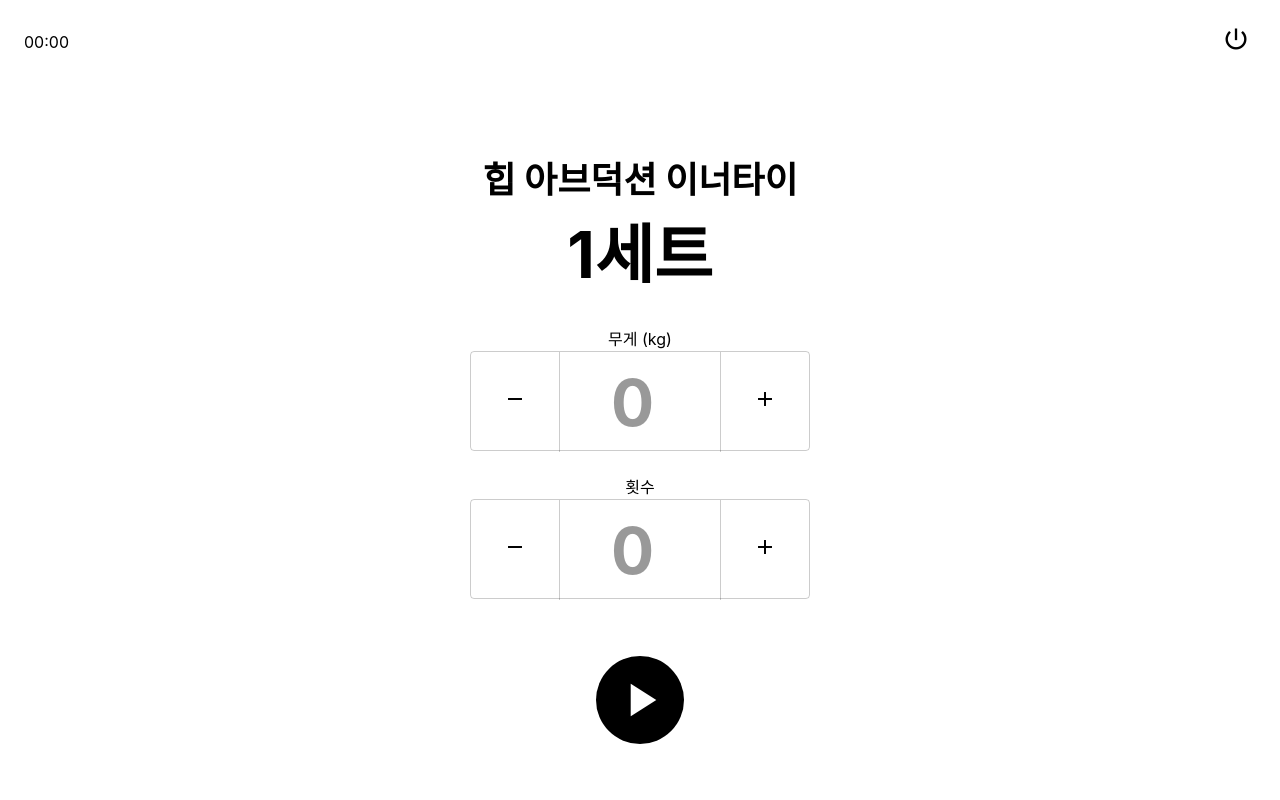
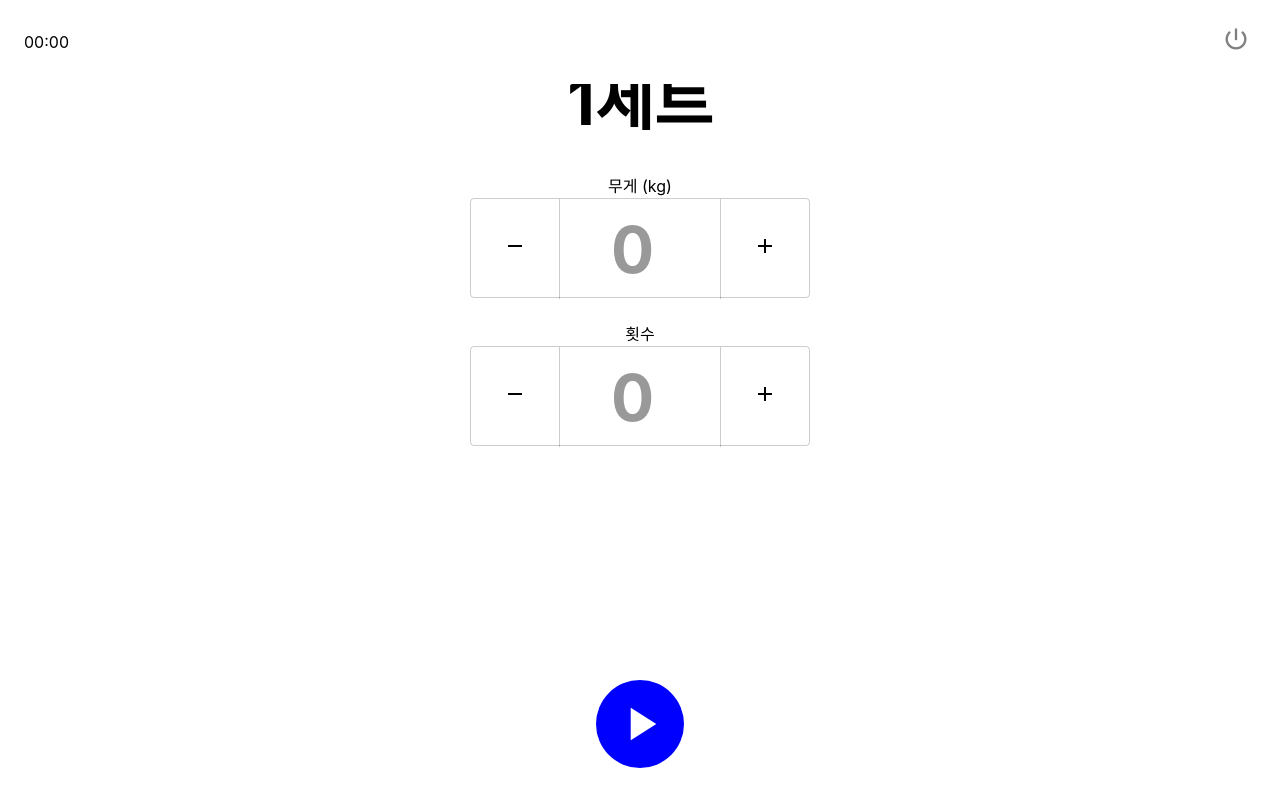
Before and after one commit to realsnoopso/HealthRoutine_Front, a Next.js app: page /doing in a window 1280 px wide. Built offline with nearby package versions, Linux system fonts and the light colour scheme; a web font is replaced by a local one.

Commit message:
Fix height bug

```diff
--- a/src/components/organisms/Navbar.tsx
+++ b/src/components/organisms/Navbar.tsx
@@ -31,5 +31,6 @@ const StyledRoot = styled.div`
   }
   .material-icons {
     font-size: 28px;
+    color: ${theme.colors.secondary};
   }
 `;
--- a/src/components/templates/Cycle.tsx
+++ b/src/components/templates/Cycle.tsx
@@ -37,11 +37,11 @@ const styleRoot = css`
   flex-direction: column;
   justify-content: center;
   align-items: center;
-  height: 100vh;
+  height: 100%;
   padding-bottom: 48px;
 `;
 
 const buttonStyle = css`
-  position: absolute;
-  bottom: 56px;
+  position: fixed;
+  bottom: 32px;
 `;
--- a/src/components/templates/Ready.tsx
+++ b/src/components/templates/Ready.tsx
@@ -18,5 +18,5 @@ const styleRoot = css`
   flex-direction: column;
   justify-content: center;
   align-items: center;
-  height: 100vh;
+  height: 100%;
 `;
--- a/src/pages/index.tsx
+++ b/src/pages/index.tsx
@@ -45,6 +45,6 @@ const styleRoot = css`
     flex-direction: column;
     justify-content: center;
     align-items: center;
-    height: 100vh;
+    height: 100%;
   }
 `;
--- a/src/styles/theme.tsx
+++ b/src/styles/theme.tsx
@@ -1,5 +1,6 @@
 const colors = {
-  primary: 'black',
+  primary: 'blue',
+  secondary: 'gray',
   text: 'black',
   btnText: 'white',
   background: 'white',
```
